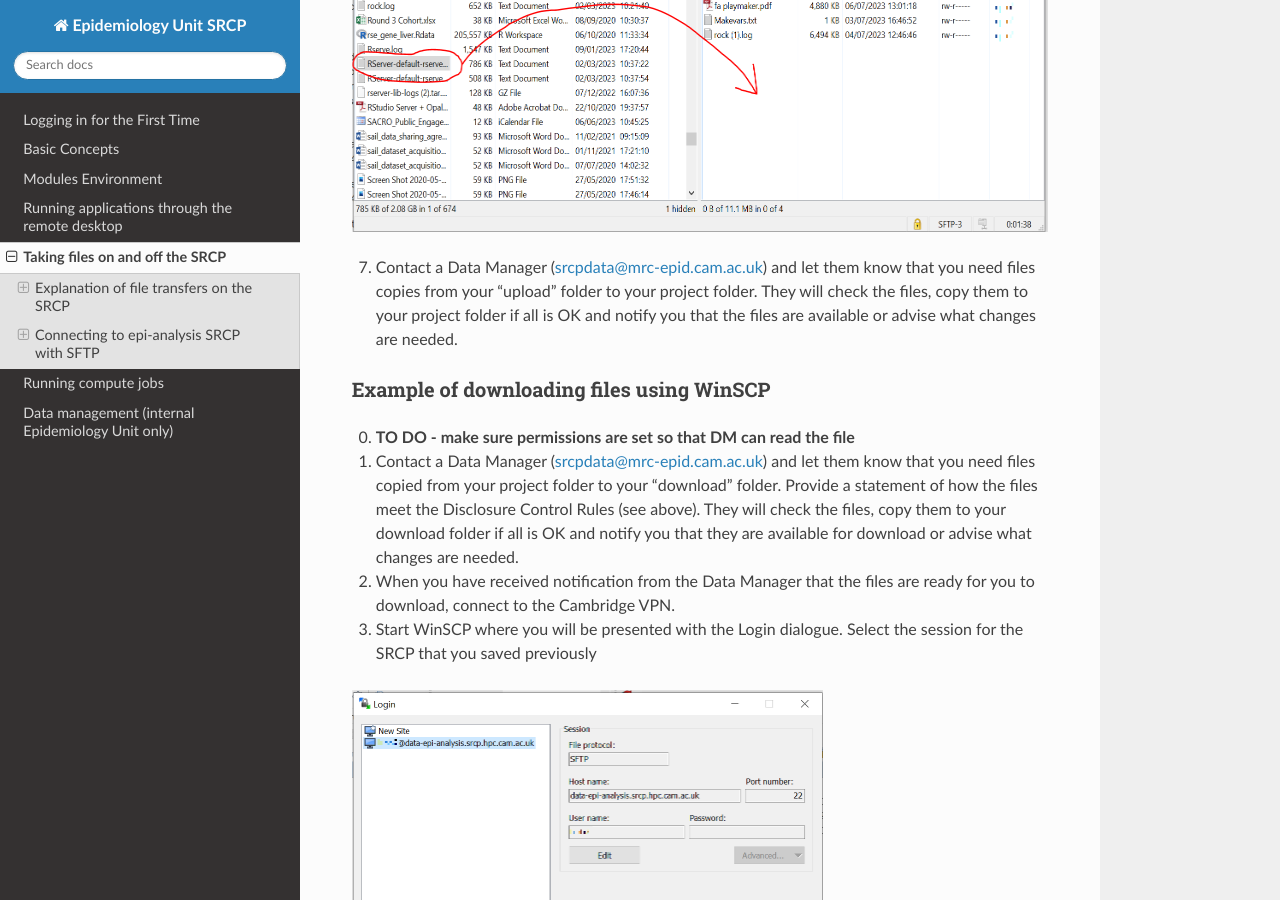
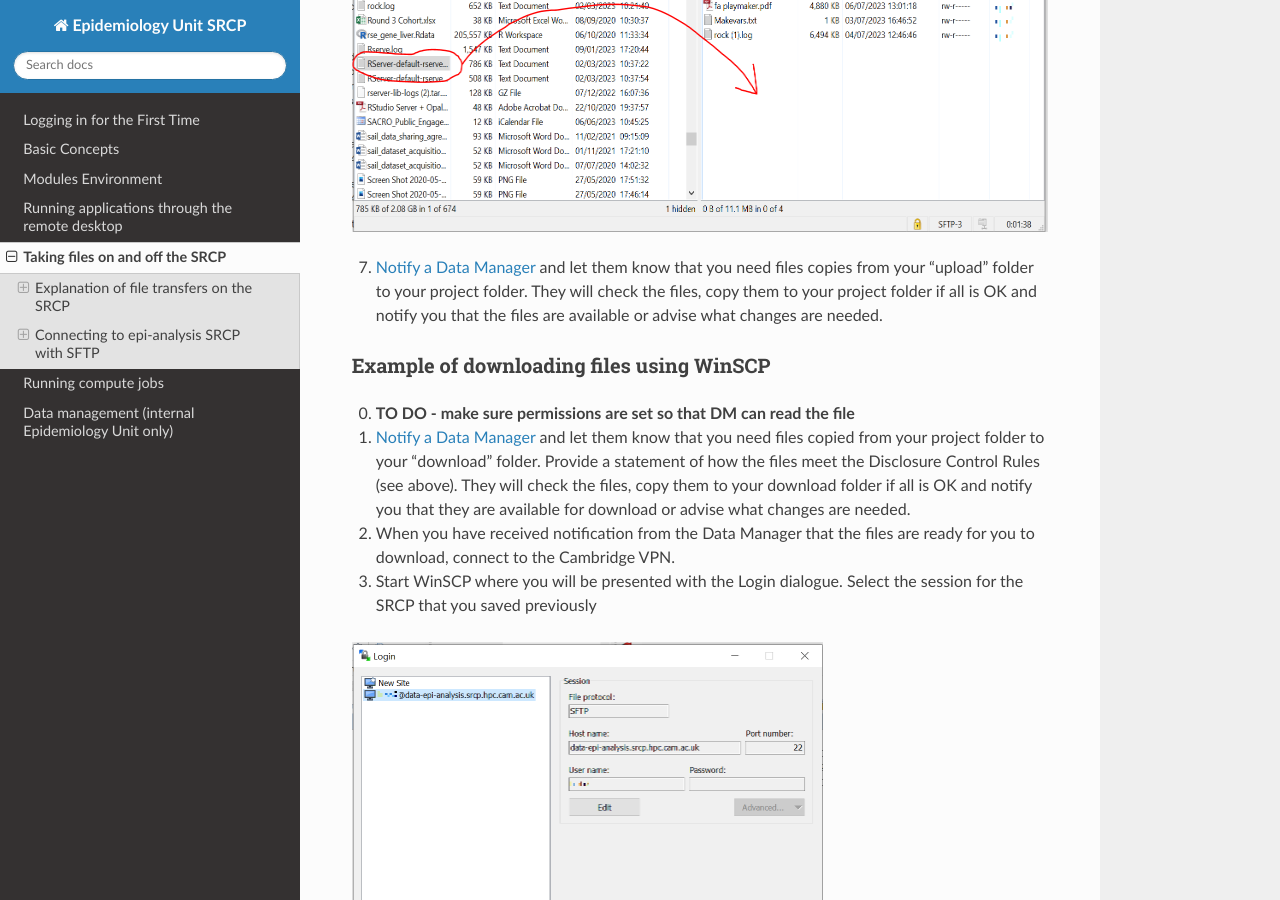
Before and after one commit to epi-analysis/SRCP_docs, a Sphinx documentation site: the page built from docs/source/04-Taking-files-on-and-off-SRCP.rst, in a window 1280 px wide and 900 px high, scrolled down 5494 px. Built offline with Sphinx 7.4.7 and the Read the Docs theme 3.1.0, drawn with Linux system fonts in a browser that asks for light colours; some of the changed text lies outside the part shown.

Commit message:
Update 04-Taking-files-on-and-off-SRCP.rst

```diff
--- a/docs/source/04-Taking-files-on-and-off-SRCP.rst
+++ b/docs/source/04-Taking-files-on-and-off-SRCP.rst
@@ -26,7 +26,7 @@
 ~~~~~~~~~~~~~~~~~~~~~~~~~~~~~
 
 1. A user wishes to download some results from the SRCP
-2. They notify a Data Manager (srcpdata@mrc-epid.cam.ac.uk) of the file name, location (e.g. their project folder) and a statement of how it meets the Disclosure Control Rules (see above)
+2. They `notify a Data Manager <https://mrc-epid-dmt.atlassian.net/servicedesk/customer/portal/6>`__ of the file name, location (e.g. their project folder) and a statement of how it meets the Disclosure Control Rules (see above)
 3. The Data Manager inspects the file and confirms that it contains results, not any individual level data
 4. The Data Manager copies the file from the user’s project folder to their “download” triage folder and notifies the user
 5. The user connects to their “download” triage folder using SFTP and downloads the file
@@ -36,7 +36,7 @@
 
 1. A user wishes to upload some supplementary data to SRCP
 2. The user connects to their “upload” triage folder using SFTP and uploads the file
-3. They notify a Data Manager (srcpdata@mrc-epid.cam.ac.uk) of the file name, location (their “upload” triage folder) and a statement that permission has been granted for the data to be used in this research (data) or that the code is from a reputable source (code)
+3. They `notify a Data Manager <https://mrc-epid-dmt.atlassian.net/servicedesk/customer/portal/6>`__  of the file name, location (their “upload” triage folder) and a statement that permission has been granted for the data to be used in this research (data) or that the code is from a reputable source (code)
 4. The Data Manager inspects the file and confirms that it contains appropriate data/code
 5. The Data Manager copies the file from the user’s “upload” triage folder to the user’s project folder and notifies the user
 6. The user uses the file that is now available in their project folder
@@ -122,7 +122,7 @@
   :scale: 50 %
   :alt: WinSCP file upload
 
-7. Contact a Data Manager (srcpdata@mrc-epid.cam.ac.uk) and let them know that you need files copies from your “upload” folder to your project folder. They will check the files, copy them to your project folder if all is OK and notify you that the files are available or advise what changes are needed.
+7. `Notify a Data Manager <https://mrc-epid-dmt.atlassian.net/servicedesk/customer/portal/6>`__  and let them know that you need files copies from your “upload” folder to your project folder. They will check the files, copy them to your project folder if all is OK and notify you that the files are available or advise what changes are needed.
 
 .. _SFTP-download:
 Example of downloading files using WinSCP
@@ -131,7 +131,7 @@
 0. **TO DO - make sure permissions are set so that DM can read the
    file**
 
-1. Contact a Data Manager (srcpdata@mrc-epid.cam.ac.uk) and let them know that you need files copied from your project folder to your “download” folder. Provide a statement of how the files meet the Disclosure Control Rules (see above). They will check the files, copy them to your download folder if all is OK and notify you that they are available for download or advise what changes are needed.
+1. `Notify a Data Manager <https://mrc-epid-dmt.atlassian.net/servicedesk/customer/portal/6>`__  and let them know that you need files copied from your project folder to your “download” folder. Provide a statement of how the files meet the Disclosure Control Rules (see above). They will check the files, copy them to your download folder if all is OK and notify you that they are available for download or advise what changes are needed.
 
 2. When you have received notification from the Data Manager that the files are ready for you to download, connect to the Cambridge VPN.
 
```
